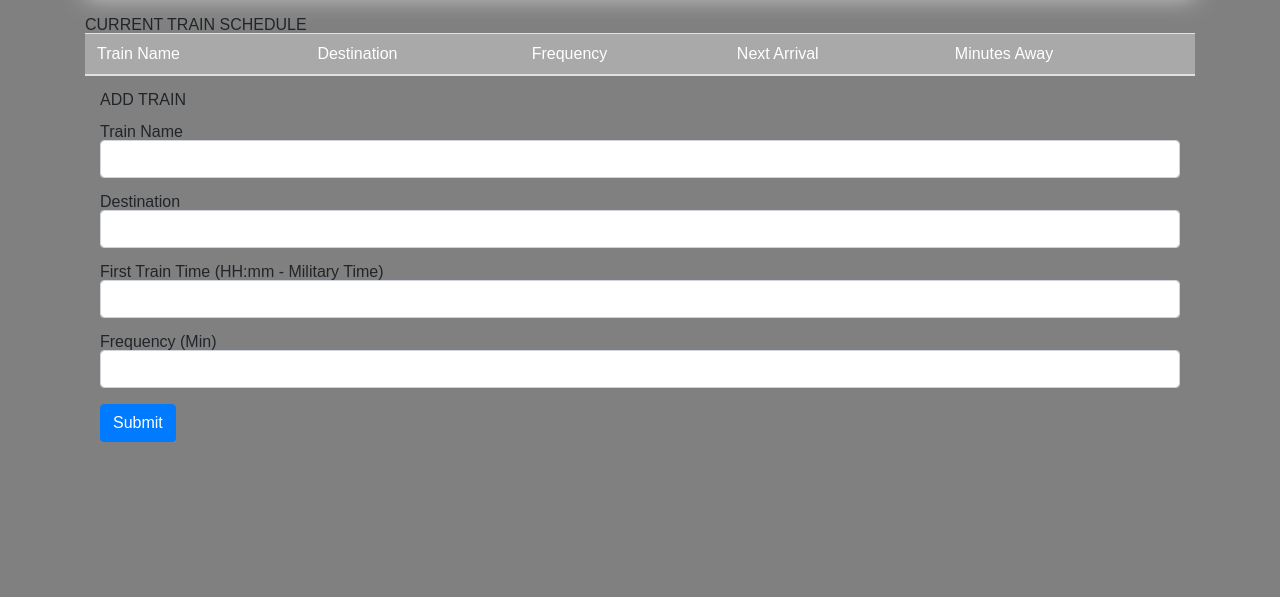
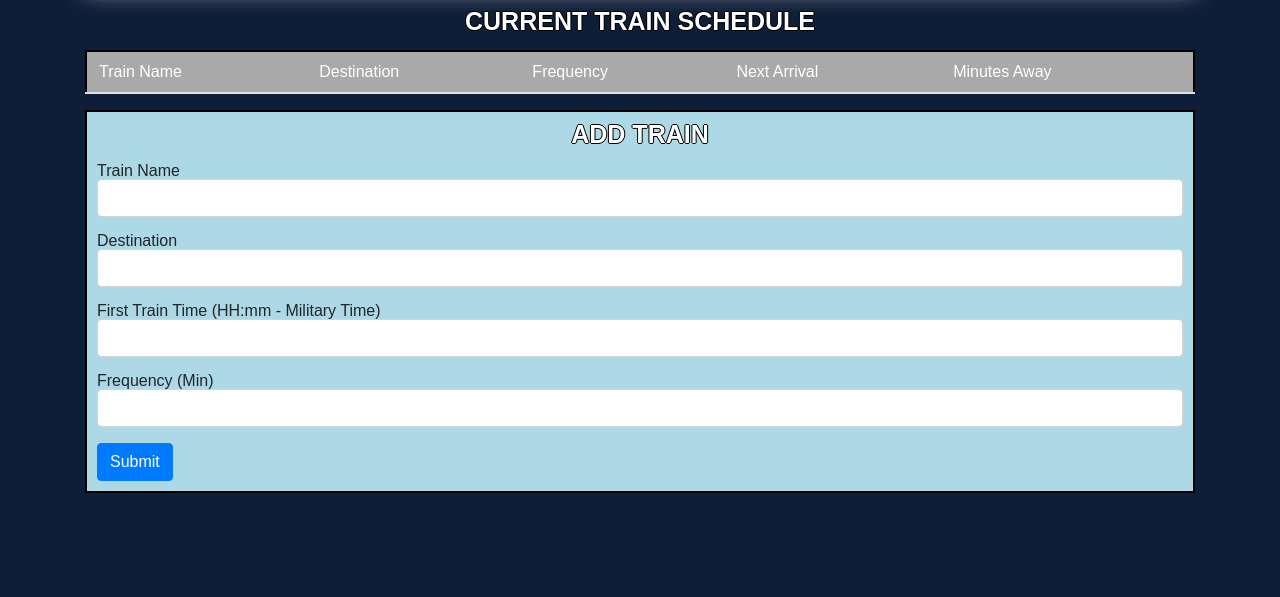
Before and after one commit to benvaagen/train_scheduler, a plain HTML site: page index.html in a window 1280 px wide. Shown: the part 203-800 px from the top of the page. Drawn offline with nearby package versions, Linux system fonts and the light colour scheme; no server answers.

Commit message:
changed some styling, otherwise in working order

```diff
--- a/assets/css/style.css
+++ b/assets/css/style.css
@@ -1,6 +1,6 @@
 body {
     font-family: Arial, Helvetica, sans-serif;
-    background: gray;
+    background-color: #0f1e38;
 }
 
 .jumbotron {
@@ -19,12 +19,30 @@ body {
 
 h1 {
     color: white;
-    font-size: 3rem;
+    font-size: 40px;
     display: flex;
     text-shadow: 0 0 20px #FF0000;
+}
+
+h3 {
+    text-align: center;
+    color: white;
+    font-weight: bolder;
+    font-size: 25px;
+    text-shadow: -1px 0 black, 0 1px black, 1px 0 black, 0 -1px black;
 }
 
 #trainTable {
     background-color: darkgrey;
     color: white;
+    border: 2px solid black;
+    border-radius: 5px;
 }
+
+#user-input {
+    background-color: lightblue;
+    border: 2px solid black;
+    /* border-radius: 5px; */
+    padding: 10px;
+
+}
--- a/index.html
+++ b/index.html
@@ -28,11 +28,12 @@
             <h1>Train Scheduler</h1>
         </div>
 
+
         <div class="row">
             <div class="col-lg-12">
                 <div class="panel panel-primary">
                     <div class="panel-heading">
-                        <h3 class="panel-title">CURRENT TRAIN SCHEDULE</h3>
+                        <h3 class="panel-title">CURRENT TRAIN SCHEDULE</h3><br>
                     </div>
                     <div class="panel-body">
                         <table class="table table-hover" id="trainTable">
@@ -52,11 +53,11 @@
                     </div>
                 </div>
 
-                <div class=container >
+                <div class="container" id="user-input">
                     <div class="row">
                         <div class="col-lg-12">
                             <div class="panel panel-primary">
-                                <div class="panel-heading" id="user-input">
+                                <div class="panel-heading">
                                     <h3 class="panel-title">ADD TRAIN</h3><br>
                                 </div>
                                 <div class="panel-body">
```
